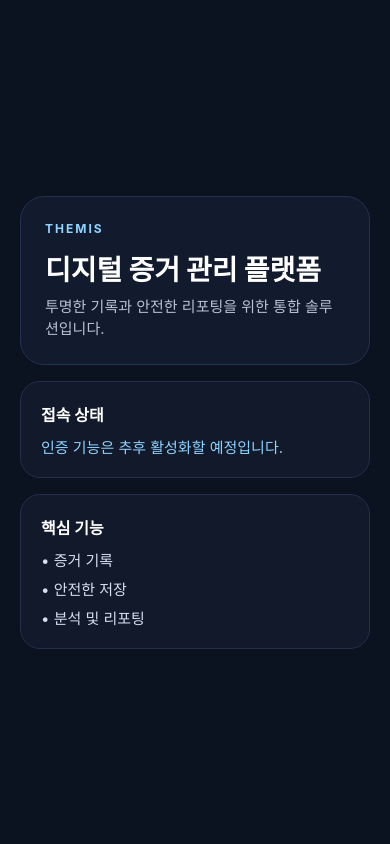
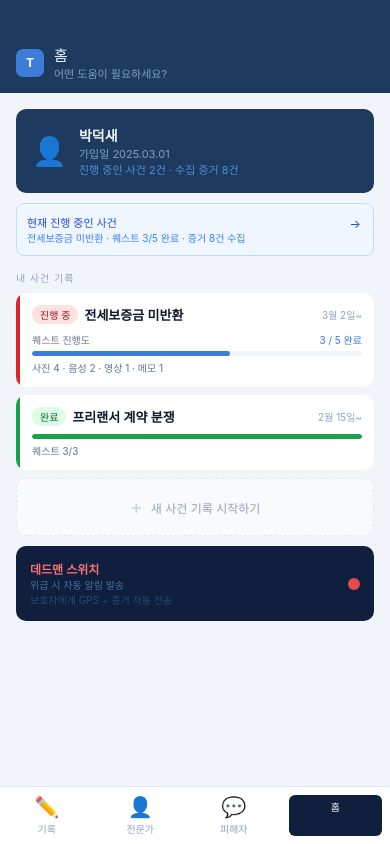
Before and after one commit to gye0me/themis, a React Native app: screen / in a window 390 px wide. Built offline with nearby package versions, Linux system fonts and the light colour scheme.

Commit message:
홈 화면 UI 구현

```diff
--- a/src/screens/HomeScreen.jsx
+++ b/src/screens/HomeScreen.jsx
@@ -1,82 +1,373 @@
-import { StyleSheet, Text, View } from 'react-native';
+import { StyleSheet, Text, View, ScrollView, TouchableOpacity } from 'react-native';
 
 export function HomeScreen() {
   return (
-    <View style={styles.container}>
-      <View style={styles.heroCard}>
-        <Text style={styles.badge}>THEMIS</Text>
-        <Text style={styles.title}>디지털 증거 관리 플랫폼</Text>
-        <Text style={styles.subtitle}>투명한 기록과 안전한 리포팅을 위한 통합 솔루션입니다.</Text>
+    <View style={styles.wrapper}>
+      {/* 앱바 */}
+      <View style={styles.appbar}>
+        <View style={styles.appbarLogo}>
+          <Text style={styles.appbarLogoText}>T</Text>
+        </View>
+        <View>
+          <Text style={styles.appbarTitle}>홈</Text>
+          <Text style={styles.appbarSub}>어떤 도움이 필요하세요?</Text>
+        </View>
       </View>
 
-      <View style={styles.card}>
-        <Text style={styles.sectionTitle}>접속 상태</Text>
-        <Text style={styles.userEmail}>인증 기능은 추후 활성화할 예정입니다.</Text>
-      </View>
+      <ScrollView style={styles.content} showsVerticalScrollIndicator={false}>
 
-      <View style={styles.card}>
-        <Text style={styles.sectionTitle}>핵심 기능</Text>
-        <Text style={styles.feature}>• 증거 기록</Text>
-        <Text style={styles.feature}>• 안전한 저장</Text>
-        <Text style={styles.feature}>• 분석 및 리포팅</Text>
+        {/* 프로필 카드 */}
+        <View style={styles.profileCard}>
+          <Text style={styles.profileAvatar}>👤</Text>
+          <View>
+            <Text style={styles.profileName}>박덕새</Text>
+            <Text style={styles.profileSub}>가입일 2025.03.01</Text>
+            <Text style={styles.profileInfo}>진행 중인 사건 2건 · 수집 증거 8건</Text>
+          </View>
+        </View>
+
+        {/* 진행 중인 사건 배너 */}
+        <TouchableOpacity style={styles.caseBanner}>
+          <Text style={styles.caseBannerText}>현재 진행 중인 사건</Text>
+          <Text style={styles.caseBannerSub}>전세보증금 미반환 · 퀘스트 3/5 완료 · 증거 8건 수집</Text>
+          <Text style={styles.caseBannerArrow}>→</Text>
+        </TouchableOpacity>
+
+        {/* 섹션 타이틀 */}
+        <Text style={styles.sectionTitle}>내 사건 기록</Text>
+
+        {/* 사건 카드 1 — 진행 중 */}
+        <View style={[styles.caseCard, styles.caseCardDanger]}>
+          <View style={[styles.caseCardBar, {backgroundColor: '#DC2626'}]} />
+          <View style={styles.caseCardBody}>
+            <View style={styles.caseCardHeader}>
+              <View style={styles.badgeDanger}>
+                <Text style={styles.badgeDangerText}>진행 중</Text>
+              </View>
+              <Text style={styles.caseCardTitle}>전세보증금 미반환</Text>
+              <Text style={styles.caseDate}>3월 2일~</Text>
+            </View>
+            <View style={styles.progressRow}>
+              <Text style={styles.progressLabel}>퀘스트 진행도</Text>
+              <Text style={styles.progressValue}>3 / 5 완료</Text>
+            </View>
+            <View style={styles.progressBar}>
+              <View style={[styles.progressFill, {width: '60%', backgroundColor: '#3B7DD8'}]} />
+            </View>
+            <Text style={styles.caseMeta}>사진 4 · 음성 2 · 영상 1 · 메모 1</Text>
+          </View>
+        </View>
+
+        {/* 사건 카드 2 — 완료 */}
+        <View style={[styles.caseCard]}>
+          <View style={[styles.caseCardBar, {backgroundColor: '#16A34A'}]} />
+          <View style={styles.caseCardBody}>
+            <View style={styles.caseCardHeader}>
+              <View style={styles.badgeSuccess}>
+                <Text style={styles.badgeSuccessText}>완료</Text>
+              </View>
+              <Text style={styles.caseCardTitle}>프리랜서 계약 분쟁</Text>
+              <Text style={styles.caseDate}>2월 15일~</Text>
+            </View>
+            <View style={styles.progressBar}>
+              <View style={[styles.progressFill, {width: '100%', backgroundColor: '#16A34A'}]} />
+            </View>
+            <Text style={styles.caseMeta}>퀘스트 3/3</Text>
+          </View>
+        </View>
+
+        {/* 새 사건 추가 */}
+        <TouchableOpacity style={styles.caseCardNew}>
+          <Text style={styles.caseCardNewPlus}>+</Text>
+          <Text style={styles.caseCardNewText}>새 사건 기록 시작하기</Text>
+        </TouchableOpacity>
+
+        {/* 데드맨 스위치 */}
+        <View style={styles.deadman}>
+          <View>
+            <Text style={styles.deadmanTitle}>데드맨 스위치</Text>
+            <Text style={styles.deadmanSub}>위급 시 자동 알림 발송</Text>
+            <Text style={styles.deadmanDesc}>보호자에게 GPS + 증거 자동 전송</Text>
+          </View>
+          <View style={styles.deadmanDot} />
+        </View>
+
+        <View style={{height: 80}} />
+      </ScrollView>
+
+      {/* 네비바 */}
+      <View style={styles.navbar}>
+        <TouchableOpacity style={styles.navItem}>
+          <Text style={styles.navIcon}>✏️</Text>
+          <Text style={styles.navLabel}>기록</Text>
+        </TouchableOpacity>
+        <TouchableOpacity style={styles.navItem}>
+          <Text style={styles.navIcon}>👤</Text>
+          <Text style={styles.navLabel}>전문가</Text>
+        </TouchableOpacity>
+        <TouchableOpacity style={styles.navItem}>
+          <Text style={styles.navIcon}>💬</Text>
+          <Text style={styles.navLabel}>피해자</Text>
+        </TouchableOpacity>
+        <TouchableOpacity style={[styles.navItem, styles.navItemActive]}>
+          <Text style={styles.navLabelActive}>홈</Text>
+        </TouchableOpacity>
       </View>
     </View>
   );
 }
 
 const styles = StyleSheet.create({
-  container: {
+  wrapper: {
     flex: 1,
-    backgroundColor: '#0b1220',
-    padding: 20,
-    gap: 16,
+    backgroundColor: '#F1F5F9',
+  },
+  appbar: {
+    backgroundColor: '#1E3A5F',
+    paddingTop: 44,
+    paddingBottom: 12,
+    paddingHorizontal: 16,
+    flexDirection: 'row',
+    alignItems: 'center',
+    gap: 10,
+  },
+  appbarLogo: {
+    width: 28,
+    height: 28,
+    borderRadius: 7,
+    backgroundColor: '#3B7DD8',
+    alignItems: 'center',
     justifyContent: 'center',
   },
-  heroCard: {
-    backgroundColor: '#121b2d',
-    borderRadius: 24,
-    padding: 24,
-    borderWidth: 1,
-    borderColor: '#23314f',
+  appbarLogoText: {
+    color: '#FFFFFF',
+    fontWeight: 'bold',
+    fontSize: 12,
   },
-  badge: {
-    color: '#8fd3ff',
-    letterSpacing: 2,
+  appbarTitle: {
+    color: '#F1F5F9',
+    fontSize: 15,
+    fontWeight: '500',
+  },
+  appbarSub: {
+    color: '#7B9EC5',
+    fontSize: 11,
+  },
+  content: {
+    flex: 1,
+    padding: 16,
+  },
+  profileCard: {
+    backgroundColor: '#1E3A5F',
+    borderRadius: 10,
+    padding: 16,
+    flexDirection: 'row',
+    alignItems: 'center',
+    gap: 12,
+    marginBottom: 10,
+  },
+  profileAvatar: {
+    fontSize: 28,
+  },
+  profileName: {
+    color: '#F1F5F9',
+    fontSize: 14,
+    fontWeight: '600',
+  },
+  profileSub: {
+    color: '#7B9EC5',
+    fontSize: 11,
+  },
+  profileInfo: {
+    color: '#4A90D9',
+    fontSize: 11,
+  },
+  caseBanner: {
+    backgroundColor: '#EFF6FF',
+    borderRadius: 8,
+    padding: 10,
+    marginBottom: 14,
+    borderWidth: 0.5,
+    borderColor: '#BFDBFE',
+  },
+  caseBannerText: {
+    color: '#1D4ED8',
+    fontSize: 11,
+    fontWeight: '500',
+  },
+  caseBannerSub: {
+    color: '#3B82F6',
+    fontSize: 10,
+  },
+  caseBannerArrow: {
+    color: '#1D4ED8',
     fontSize: 12,
-    fontWeight: '700',
-    marginBottom: 12,
-  },
-  title: {
-    color: '#ffffff',
-    fontSize: 28,
-    fontWeight: '800',
-    marginBottom: 8,
-  },
-  subtitle: {
-    color: '#b8c2d6',
-    fontSize: 15,
-    lineHeight: 22,
-  },
-  card: {
-    backgroundColor: '#11192a',
-    borderRadius: 20,
-    padding: 20,
-    borderWidth: 1,
-    borderColor: '#22304a',
-    gap: 8,
+    position: 'absolute',
+    right: 12,
+    top: 12,
   },
   sectionTitle: {
-    color: '#ffffff',
-    fontSize: 16,
-    fontWeight: '700',
-    marginBottom: 2,
+    fontSize: 10,
+    fontWeight: '500',
+    color: '#94A3B8',
+    letterSpacing: 1,
+    marginBottom: 8,
+    textTransform: 'uppercase',
   },
-  userEmail: {
-    color: '#8fd3ff',
-    fontSize: 15,
+  caseCard: {
+    backgroundColor: '#FFFFFF',
+    borderRadius: 10,
+    flexDirection: 'row',
+    marginBottom: 8,
+    overflow: 'hidden',
   },
-  feature: {
-    color: '#d7def0',
-    fontSize: 15,
+  caseCardBar: {
+    width: 4,
+  },
+  caseCardBody: {
+    flex: 1,
+    padding: 12,
+    gap: 4,
+  },
+  caseCardHeader: {
+    flexDirection: 'row',
+    alignItems: 'center',
+    gap: 6,
+    marginBottom: 4,
+  },
+  badgeDanger: {
+    backgroundColor: '#FEE2E2',
+    borderRadius: 9,
+    paddingHorizontal: 8,
+    paddingVertical: 2,
+  },
+  badgeDangerText: {
+    color: '#991B1B',
+    fontSize: 10,
+  },
+  badgeSuccess: {
+    backgroundColor: '#DCFCE7',
+    borderRadius: 9,
+    paddingHorizontal: 8,
+    paddingVertical: 2,
+  },
+  badgeSuccessText: {
+    color: '#166534',
+    fontSize: 10,
+  },
+  caseCardTitle: {
+    fontSize: 13,
+    fontWeight: '600',
+    color: '#0F172A',
+    flex: 1,
+  },
+  caseDate: {
+    fontSize: 10,
+    color: '#94A3B8',
+  },
+  progressRow: {
+    flexDirection: 'row',
+    justifyContent: 'space-between',
+  },
+  progressLabel: {
+    fontSize: 10,
+    color: '#64748B',
+  },
+  progressValue: {
+    fontSize: 10,
+    color: '#3B7DD8',
+  },
+  progressBar: {
+    height: 5,
+    backgroundColor: '#F1F5F9',
+    borderRadius: 3,
+    overflow: 'hidden',
+  },
+  progressFill: {
+    height: '100%',
+    borderRadius: 3,
+  },
+  caseMeta: {
+    fontSize: 10,
+    color: '#64748B',
+  },
+  caseCardNew: {
+    backgroundColor: '#F8FAFC',
+    borderRadius: 10,
+    borderWidth: 1,
+    borderColor: '#E2E8F0',
+    borderStyle: 'dashed',
+    padding: 16,
+    alignItems: 'center',
+    flexDirection: 'row',
+    justifyContent: 'center',
+    gap: 8,
+    marginBottom: 10,
+  },
+  caseCardNewPlus: {
+    fontSize: 20,
+    color: '#CBD5E1',
+  },
+  caseCardNewText: {
+    fontSize: 12,
+    color: '#94A3B8',
+  },
+  deadman: {
+    backgroundColor: '#0F1F3D',
+    borderRadius: 10,
+    padding: 14,
+    flexDirection: 'row',
+    alignItems: 'center',
+    justifyContent: 'space-between',
+    marginBottom: 10,
+  },
+  deadmanTitle: {
+    color: '#F87171',
+    fontSize: 12,
+    fontWeight: '600',
+  },
+  deadmanSub: {
+    color: '#4A6FA5',
+    fontSize: 10,
+  },
+  deadmanDesc: {
+    color: '#2A4A6E',
+    fontSize: 10,
+  },
+  deadmanDot: {
+    width: 12,
+    height: 12,
+    borderRadius: 6,
+    backgroundColor: '#E24B4A',
+  },
+  navbar: {
+    flexDirection: 'row',
+    backgroundColor: '#FFFFFF',
+    borderTopWidth: 0.5,
+    borderTopColor: '#E2E8F0',
+    paddingVertical: 8,
+  },
+  navItem: {
+    flex: 1,
+    alignItems: 'center',
+    gap: 2,
+  },
+  navItemActive: {
+    backgroundColor: '#0F1F3D',
+    borderRadius: 6,
+    marginHorizontal: 8,
+    paddingVertical: 4,
+  },
+  navIcon: {
+    fontSize: 20,
+  },
+  navLabel: {
+    fontSize: 10,
+    color: '#94A3B8',
+  },
+  navLabelActive: {
+    fontSize: 10,
+    color: '#FFFFFF',
+    fontWeight: '500',
   },
 });
```
Also changed, not shown: 1 other file (tests, documents, lock files or other folders).
